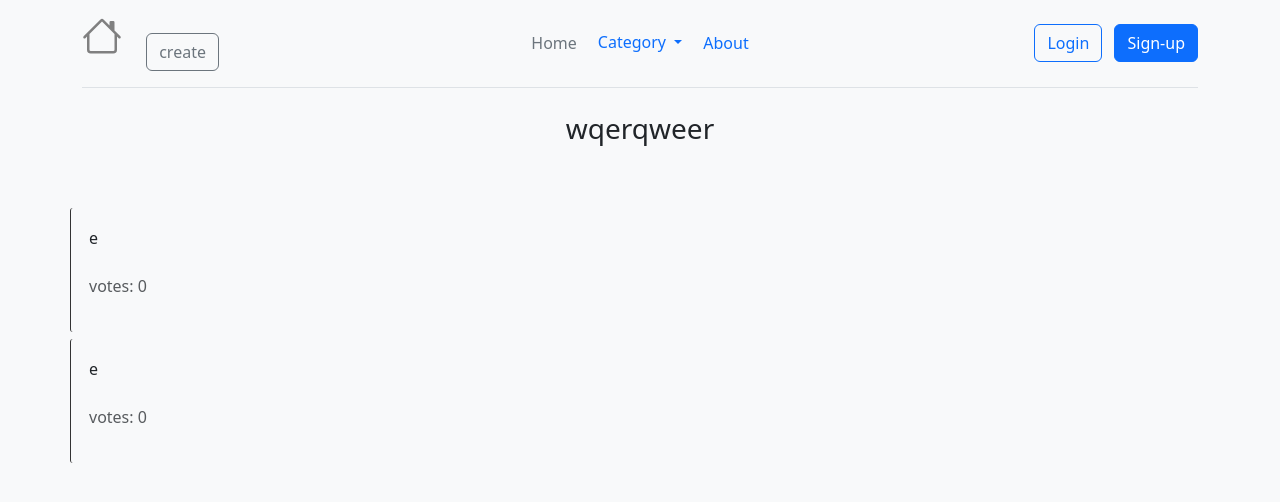
After one commit to parsa-m1/django_poll, a Django app: page /poll/results/8 in a window 1280 px wide. The commit adds this page. Shown: the top 502 px of the page. Run offline with Django 5.2, Linux system fonts and the light colour scheme; data comes from the database, SQL or seed files in the repository; both versions use the stored data as it was after the commit.

Commit message:
some small details and result page and pagination added

```diff
--- /dev/null
+++ b/poll/templates/about.html
@@ -0,0 +1,5 @@
+{% extends 'base.html' %}
+
+{% block content %}
+<p class="d-flex justify-content-center">about page content</p>
+{% endblock %}
--- a/poll/templates/login.html
+++ b/poll/templates/login.html
@@ -16,7 +16,6 @@
     </div>
 
     <button class="btn btn-primary w-100 py-2" type="submit" style="margin-top: 20px">Sign in</button>
-    <p class="mt-5 mb-3 text-body-secondary">© 2017–2024</p>
   </form>
 </main>
 
--- /dev/null
+++ b/poll/templates/poll_result.html
@@ -0,0 +1,24 @@
+{% extends 'base.html' %}
+
+{% block content %}
+    <div class="d-flex justify-content-center">
+        <h3>{{ question.q_text }}</h3>
+    </div>
+    <br><br>
+
+        <div class="container">
+    {% for choice in choices %}
+            <div class="row row-cols-2">
+                <div class="col" style="padding: 18px; margin-top: 7px; border-left: 1px solid #333; border-radius: 3px;">
+                    <div>
+                        <p>{{ choice.c_text }} </p>
+                    </div>
+                    <p class="mt-4 mb-3 text-body-secondary">votes: {{ choice.vote }}</p>
+                </div>
+        </div>
+    {% endfor %}
+        </div>
+
+
+
+{% endblock %}
--- a/poll/urls.py
+++ b/poll/urls.py
@@ -4,6 +4,7 @@ from . import views
 
 urlpatterns = [
     path('', views.index, name='index'),
+    path('about/', views.about, name='about'),
     path('poll/<int:id>', views.poll_detail, name='poll_detail'),
     path('poll/results/<int:q_id>', views.poll_results, name='poll_results'),
 
--- a/poll/views.py
+++ b/poll/views.py
@@ -2,14 +2,21 @@ from django.shortcuts import render, get_object_or_404, redirect
 from django.utils.text import slugify
 from django.contrib.auth.forms import UserCreationForm
 from django.contrib.auth import authenticate, login, logout
+from django.contrib.auth.decorators import login_required
 from django.forms import inlineformset_factory
+from django.core.paginator import Paginator
 
 from .models import *
 from .forms import *
+
 def index(request):
-    questions = Question.objects.all()
+
+    p = Paginator(Question.objects.all(), 8)
+    page = request.GET.get('page')
+    questions = p.get_page(page)
 
     return render(request, 'index.html', {'questions': questions})
+
 
 def poll_detail(request, id):
     question = get_object_or_404(Question, id=id)
@@ -28,8 +35,12 @@ def poll_detail(request, id):
 
 def poll_results(request, q_id):
     question = get_object_or_404(Question, id=q_id)
+    choices = question.choices.all()
 
-    return render(request, 'poll_result.html', {'question': question})
+    return render(request, 'poll_result.html', {
+        'question': question,
+        'choices': choices,
+    })
 
 
 def poll_category(request, slug):
@@ -71,7 +82,7 @@ def logout_page(request):
 
 
 
-
+@login_required(login_url='login')
 def create_poll(request):
     question_form = QuestionForm()
     choice_formset = ChoiceFormSet()
@@ -93,6 +104,8 @@ def create_poll(request):
         'choice_formset': choice_formset,
     })
 
+
+@login_required(login_url='login')
 def update_poll(request, id):
     question = get_object_or_404(Question, id=id)
     question_form = QuestionForm(instance=question)
@@ -119,4 +132,9 @@ def update_poll(request, id):
 def delete_poll(request, id):
     question = get_object_or_404(Question, pk=id)
     question.delete()
+
     return redirect('index')
+
+
+def about(request):
+    return render(request, 'about.html')
--- a/templates/base.html
+++ b/templates/base.html
@@ -36,7 +36,7 @@
               </ul>
             </div>
         </li>
-        <li><a href="#" class="nav-link px-2">About</a></li>
+        <li><a href="{% url 'about' %}" class="nav-link px-2">About</a></li>
       </ul>
 
       <div class="col-md-3 text-end">
```
Also changed, not shown: poll/templates/index.html (+39 -1 lines), poll/templates/poll_detail.html (+7 -4 lines), db.sqlite3.
